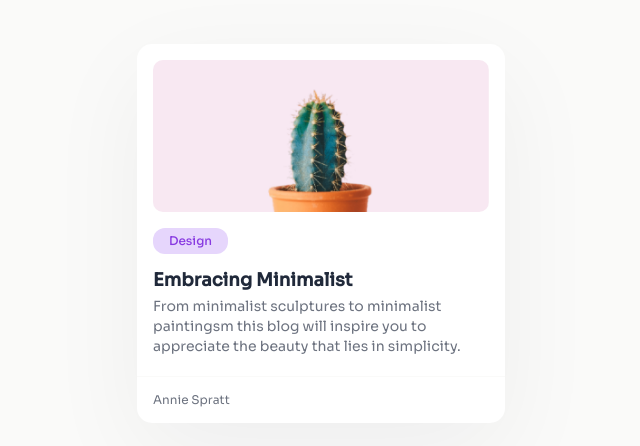
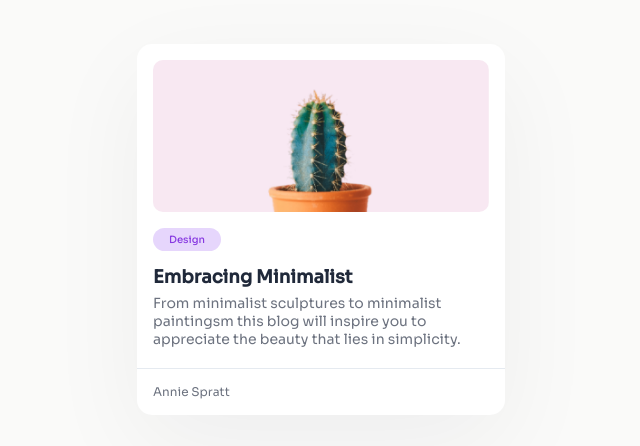
Before and after one commit to juanctorresf/minimal-blog-card, a plain HTML site: page docs/index.html in a window 1280 px wide. Shown: the part 120-566 px from the top of the page, without its empty margins (319-959 px from the left). Drawn offline with Linux system fonts and the light colour scheme.

Commit message:
Fix font-size in heading and tag

```diff
--- a/docs/css/styles.css
+++ b/docs/css/styles.css
@@ -58,7 +58,7 @@ img {
 .card__contain {
     padding-inline: 1.6rem;
     padding-top: 1.6rem;
-    border-bottom: var(--bgBody) solid 0.1rem;
+    border-bottom: #E5EAF0 solid 0.1rem;
 }
 
 .card__img {
@@ -72,7 +72,7 @@ img {
     padding-inline: 1.6rem;
     background-color: var(--colorBgButton);
     color: var(--colorButton);
-    font-size: 1.2rem;
+    font-size: 1rem;
     font-weight: 500;
     border: none;
     border-radius: 1.2rem;
@@ -88,7 +88,7 @@ h1 {
 
 p {
     font-size: 1.4rem;
-    line-height: 2rem;
+    line-height: normal;
     color: var(--colorDescription);
     margin-bottom: 2rem;
 }
@@ -98,6 +98,7 @@ p {
     color: var(--colorDescription);
     font-style: normal;
     font-size: 1.2rem;
+    font-weight: 400;
     padding-inline: 1.6rem;
     padding-block: 1.6rem;
 }
--- a/docs/index.html
+++ b/docs/index.html
@@ -32,6 +32,5 @@
         </div>
 
     </main>
-    <script src="script.js"></script>
 </body>
 </html>
```
